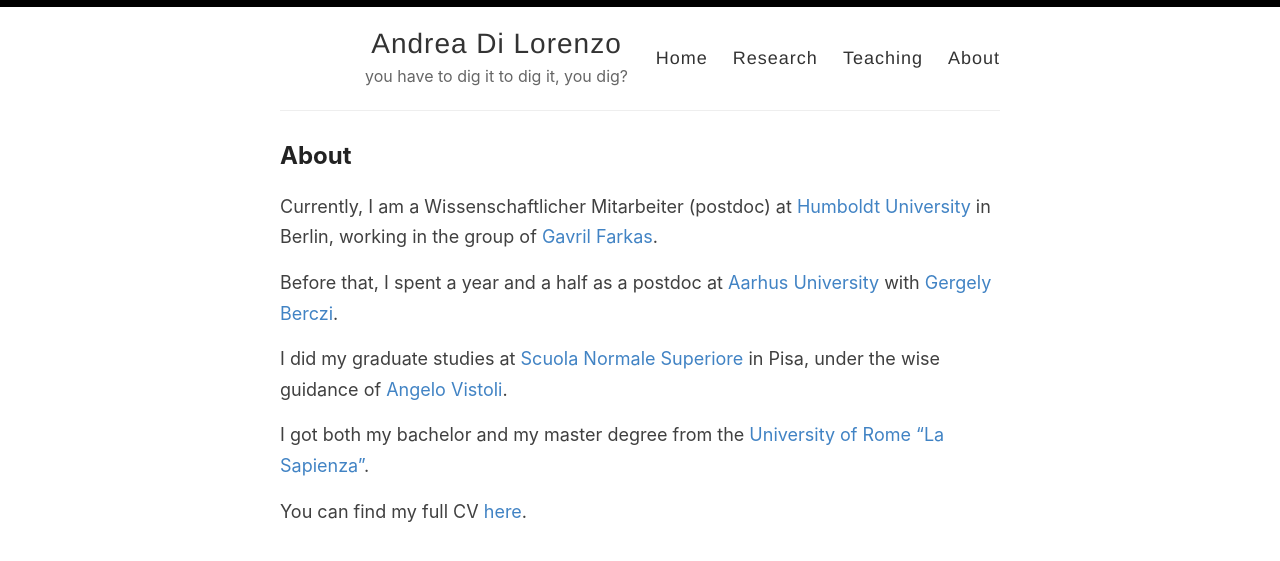
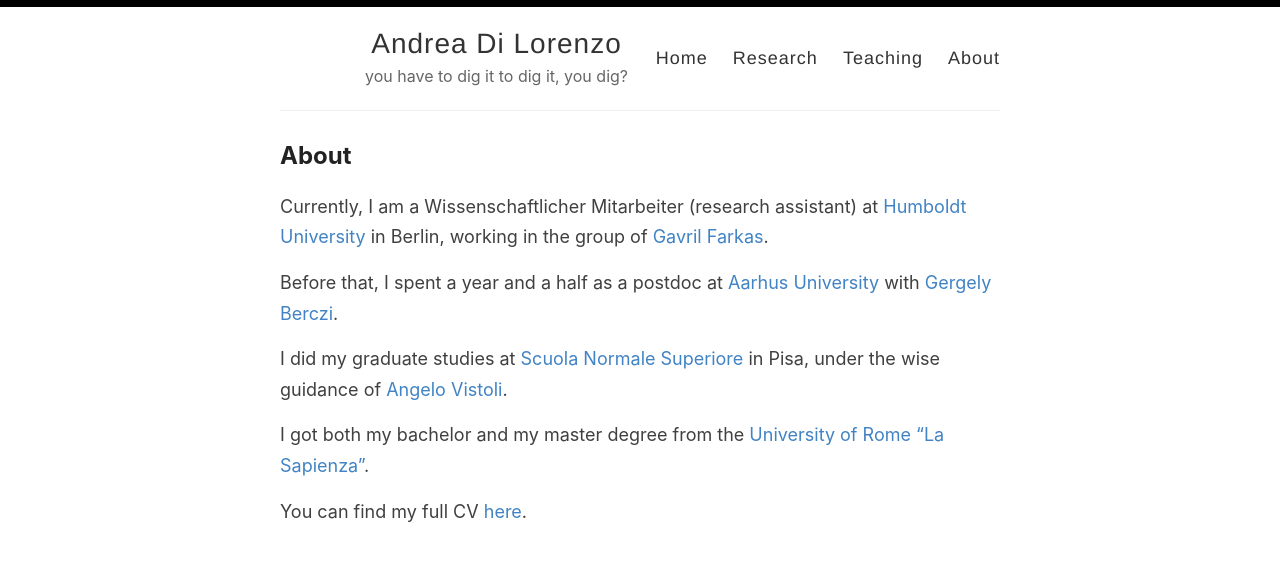
Before and after one commit to anddil/anddil.github.io, a Jekyll site: the page built from _pages/about.md, in a window 1280 px wide. Shown: the top 561 px of the page. Built offline with Jekyll 4.4.1, drawn with Linux system fonts in a browser that asks for light colours.

Commit message:
Update about.md

```diff
--- a/_pages/about.md
+++ b/_pages/about.md
@@ -5,7 +5,7 @@
 ---
 
 
-Currently, I am a Wissenschaftlicher Mitarbeiter (postdoc) at [Humboldt University](https://www.mathematik.hu-berlin.de/en) in Berlin, working in the group of [Gavril Farkas](https://www.mathematik.hu-berlin.de/~farkas/).
+Currently, I am a Wissenschaftlicher Mitarbeiter (research assistant) at [Humboldt University](https://www.mathematik.hu-berlin.de/en) in Berlin, working in the group of [Gavril Farkas](https://www.mathematik.hu-berlin.de/~farkas/).
 
 Before that, I spent a year and a half as a postdoc at [Aarhus University](https://math.au.dk/en/) with [Gergely Berczi](https://sites.google.com/view/gergely-berczi/home).
 
```
